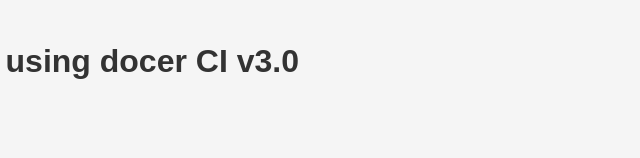
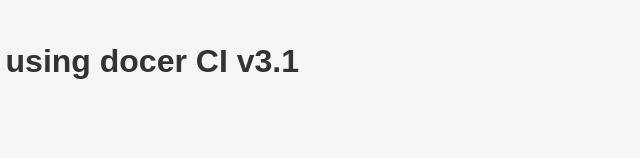
Before and after one commit to lovebach2000/docker-ci, a website: page public/index.html in a window 1280 px wide. Shown: the part 284-442 px from the top of the page, 603-1243 px from the left. Drawn offline with Linux system fonts and the light colour scheme.

Commit message:
fastcampus docker CI

```diff
--- a/public/index.html
+++ b/public/index.html
@@ -7,7 +7,7 @@
 </head>
 <body>
   <img src="images/fastcampus.png" alt="fastcampus logo">
-  <h1>Welcome to Fastcampus - Nodejs App using docer CI v3.0</h1>
+  <h1>Welcome to Fastcampus - Nodejs App using docer CI v3.1</h1>
   <p>This is a sample Nodejs application!</p>
 </body>
 </html>
```
